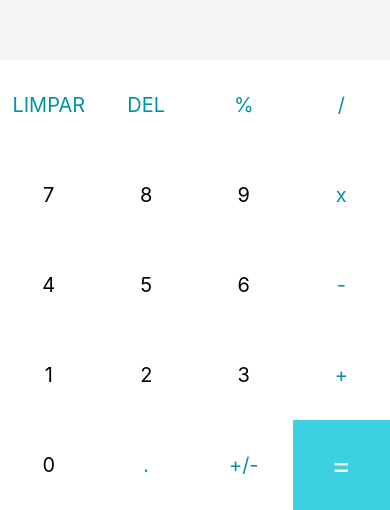
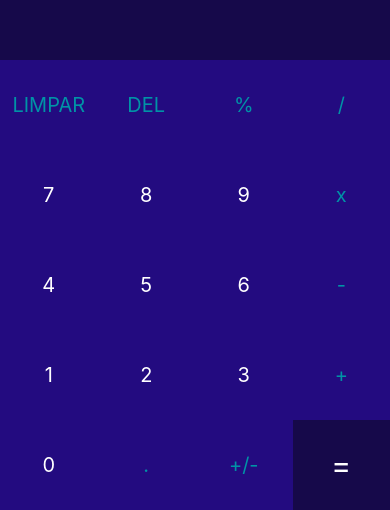
Before and after one commit to sobreira0/SENAC-IPI-UC13-Calculadora, a React Native app: screen / in a window 390 px wide. Shown: the part 334-844 px from the top of the page. Built offline with nearby package versions, Linux system fonts and the light colour scheme.

Commit message:
Ajuste nas cores do app

```diff
--- a/App.js
+++ b/App.js
@@ -98,7 +98,7 @@
             <TouchableOpacity
               onPress={() => handleInput(button)}
               key={button}
-              style={[styles.button, {backgroundColor: '#3dd0e3'}]}>
+              style={[styles.button, {backgroundColor: '#16094a'}]}>
               <Text style={[styles.textButton, {color: 'white', fontSize: 30}]}>
                 {button}
               </Text>
@@ -112,7 +112,7 @@
               <Text
                 style={[
                   styles.textButton,
-                  {color: typeof button === 'number' ? 'black' : '#0093a6'},
+                  {color: typeof button === 'number' ? 'white' : '#0093a6'},
                 ]}>
                 {button}
               </Text>
@@ -132,7 +132,7 @@
   results: {
     flex: 2,
     justifyContent: 'center',
-    backgroundColor: '#f5f5f5',
+    backgroundColor: '#16094a',
   },
   resultText: {
     color: '#282F38',
@@ -152,7 +152,7 @@
     flexWrap: 'wrap',
   },
   button: {
-    backgroundColor: 'white',
+    backgroundColor: '#230b80',
     alignItems: 'center',
     justifyContent: 'center',
     minWidth: 90,
```
